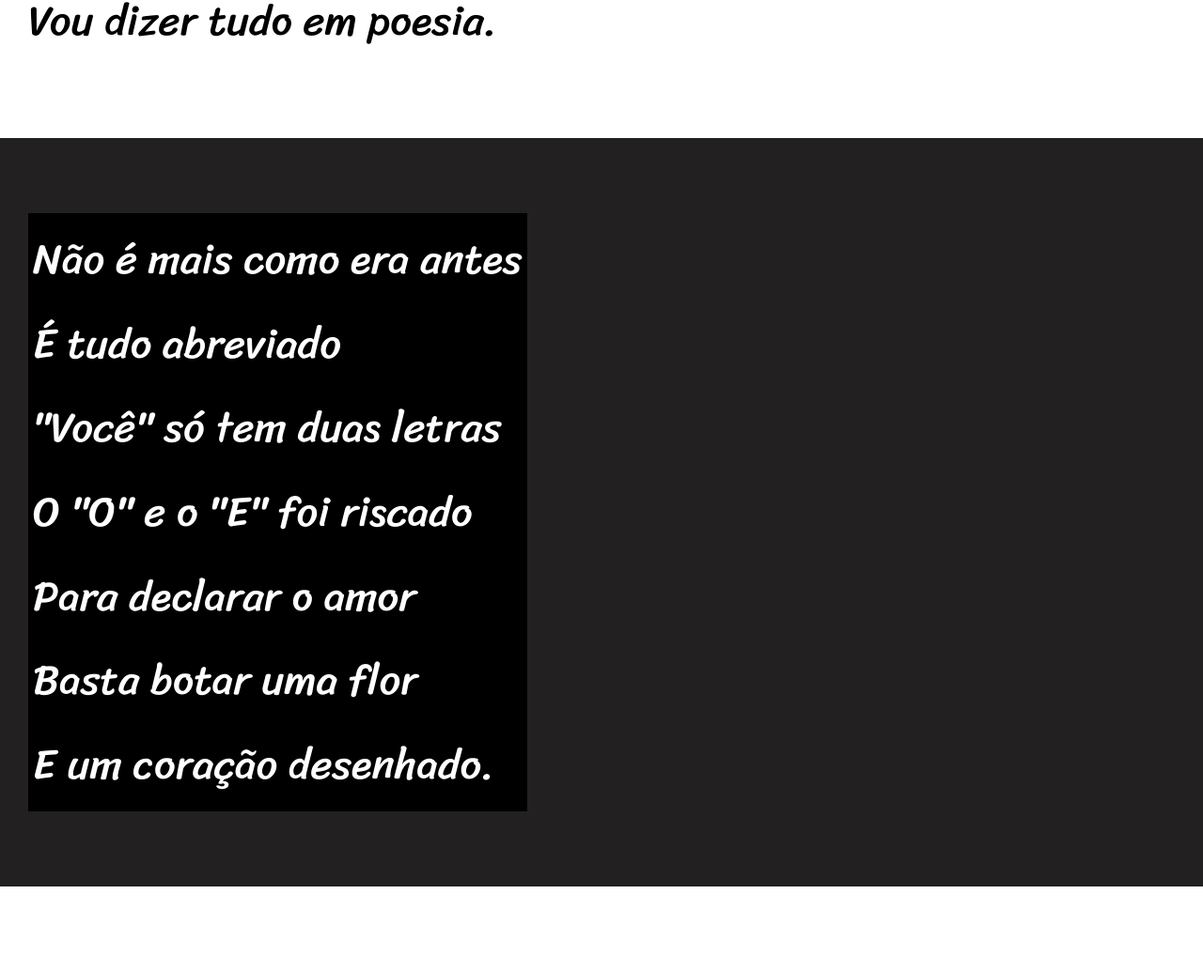
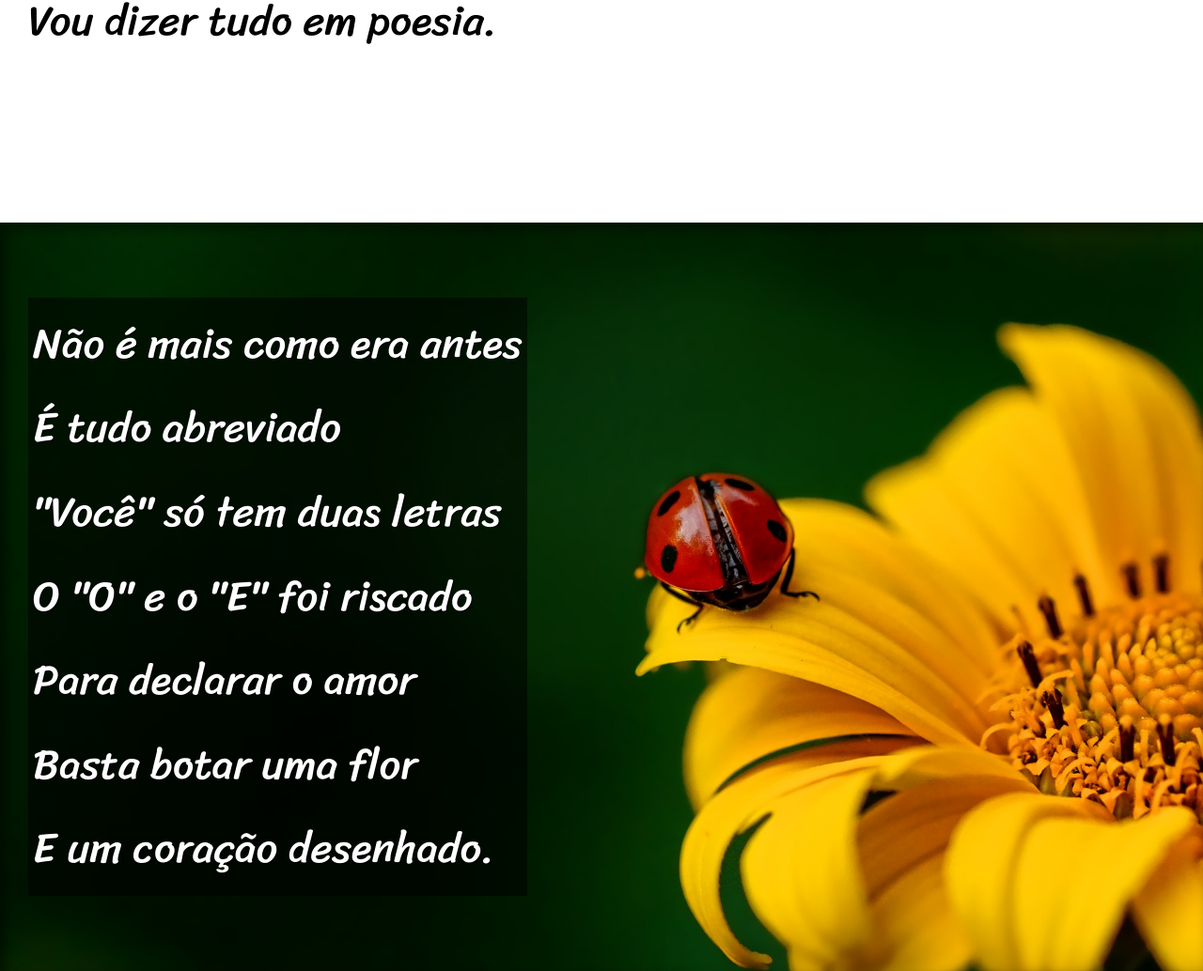
Before and after one commit to Vinicius-Dornas/projeto-cordel, a plain HTML site: page index.html in a window 1280 px wide. Shown: the part 898-1932 px from the top of the page at 94% size. Drawn offline with Linux system fonts and the light colour scheme.

Commit message:
efeito parallax

```diff
--- a/estilo/style.css
+++ b/estilo/style.css
@@ -55,6 +55,10 @@ section{
     font-size: 3.5vw;
 }
 
+section > p{
+    padding-bottom: 2em;
+}
+
 section.normal{
     background-color: white;
     color: black;
@@ -63,13 +67,27 @@ section.normal{
 section.imagem{
     background-color: rgb(34, 32, 32);
     color: white;
+    box-shadow: inset 6px 6px 13px 0px rgba(0, 0, 0, 0.5);
+    background-size: cover;
+    background-attachment: fixed;
 
 }
 
 section.imagem > p{
     display: inline-block;
     padding: 5px;
-    background-color: black;
+    background-color: rgba(0, 0, 0, 0.534);
+    text-shadow: 1px 1px  0px black;
+}
+
+section#img01{
+background-image: url('/imagens/background001.jpg');
+background-position: right center;
+}
+
+section#img02{
+background-image: url('/imagens/background002.jpg');
+
 }
 
 footer{
--- a/index.html
+++ b/index.html
@@ -27,7 +27,7 @@
         </p>
     </section>
 
-    <section class="imagem">
+    <section class="imagem" id="img01">
         <p>
             Não é mais como era antes <br>
             É tudo abreviado <br>
@@ -61,7 +61,7 @@
 
     </section>
 
-    <section class="imagem">
+    <section class="imagem" id="img02">
         <p>
             Tenho saudade das cartas <br>
             Escritas com a própria mão <br>
```
